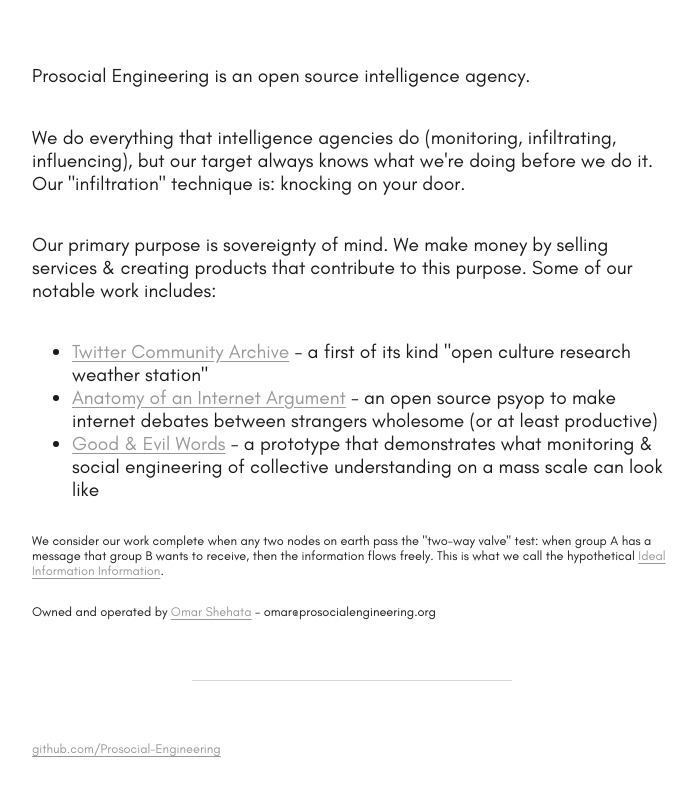
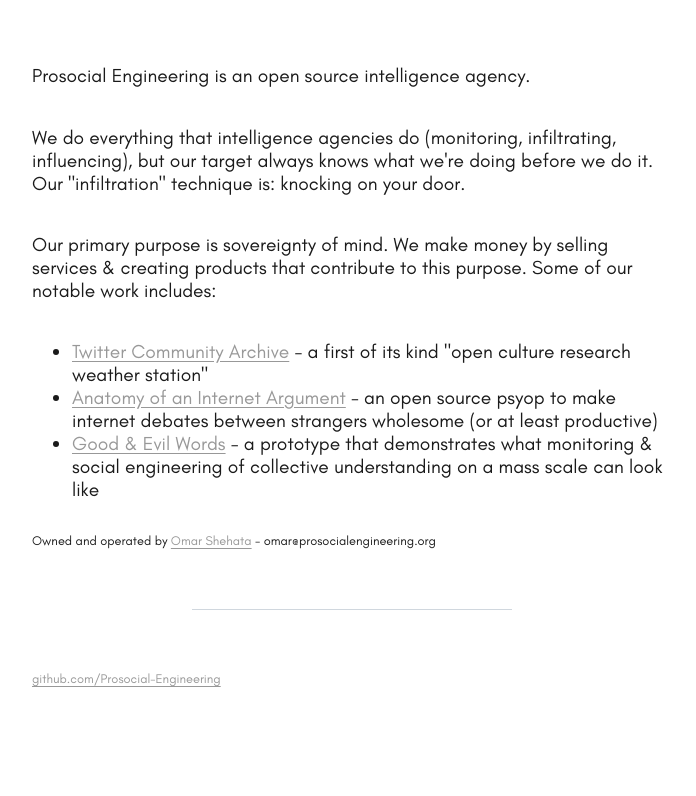
Before and after one commit to OmarShehata/prosocial-engineering, a website built with Vite: page index.html in a window 1280 px wide. Shown: the whole page, without its empty margins (288-984 px from the left). Built offline with nearby package versions, Linux system fonts and the light colour scheme.

Commit message:
tweak wording

```diff
--- a/index.html
+++ b/index.html
@@ -60,9 +60,9 @@
 
       </ul>
 
-      <p class="small">
+      <!-- <p class="small">
         We consider our work complete when any two nodes on earth pass the "two-way valve" test: when group A has a message that group B wants to receive, then the information flows freely. This is what we call the hypothetical <a href="https://omarshehata.substack.com/p/what-is-the-ideal-information-environment" target="_blank">Ideal Information Information</a>.
-      </p>
+      </p> -->
 
       <p class="small">
         Owned and operated by <a href="https://omarshehata.me/">Omar Shehata</a> - omar@prosocialengineering.org
```
